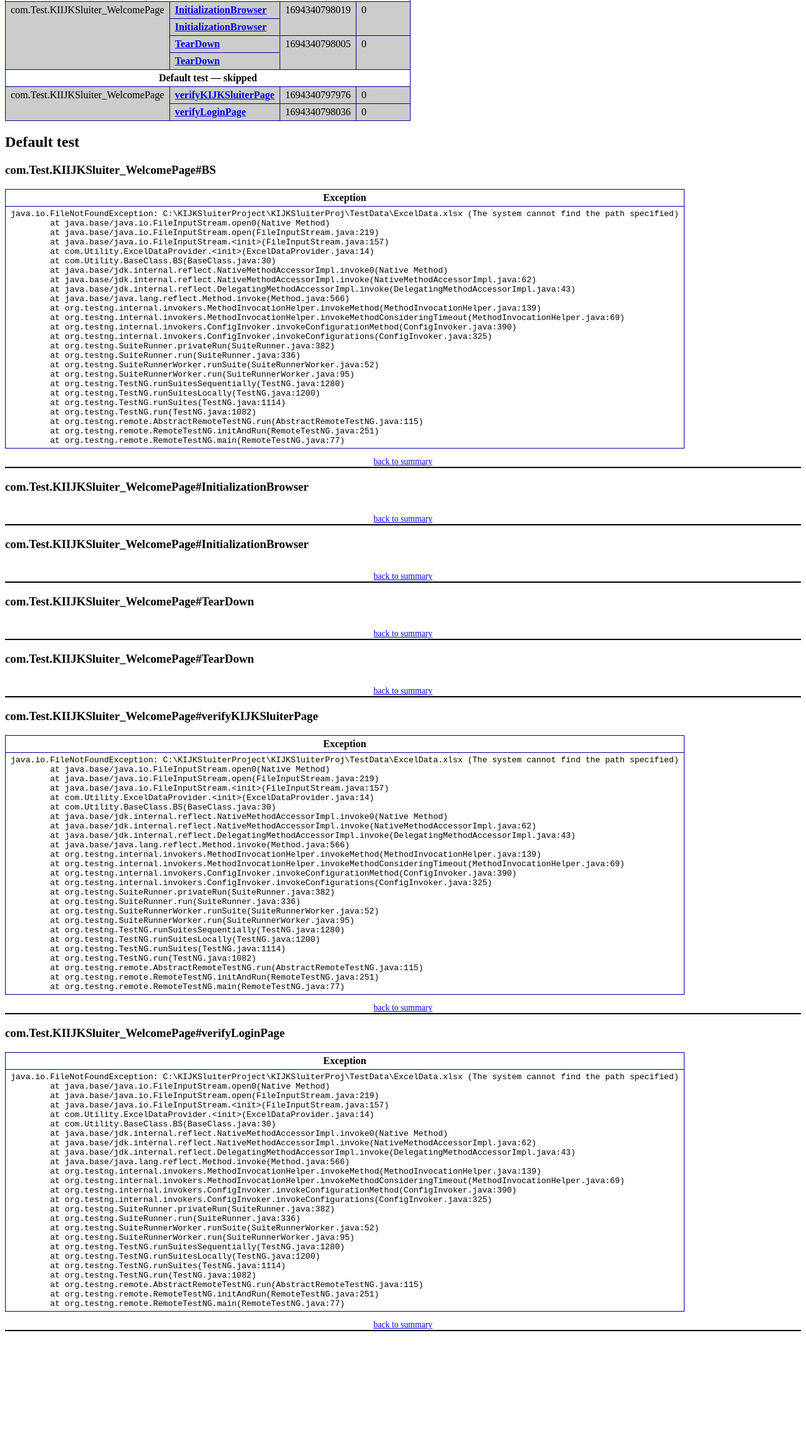
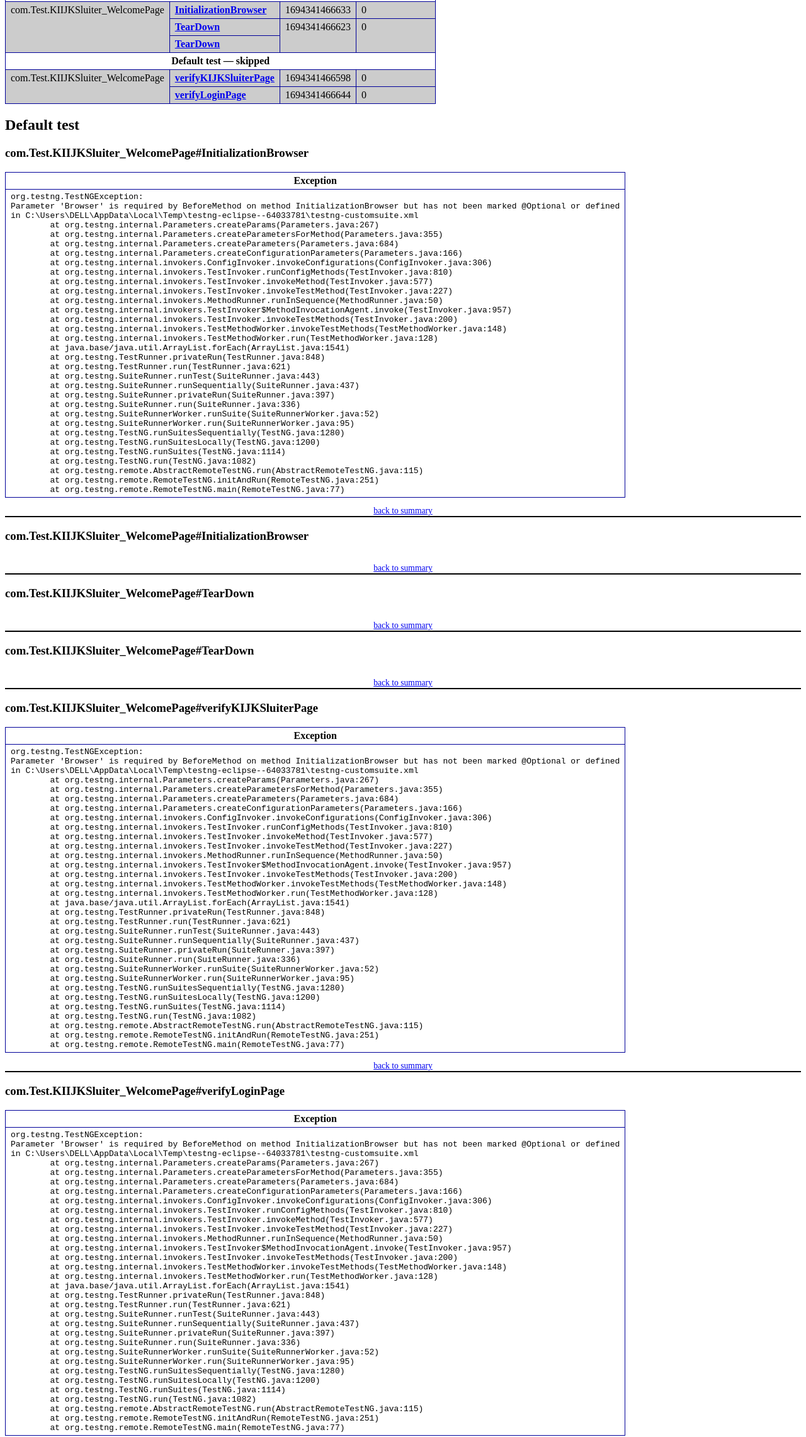
Before and after one commit to satyashripisal22/KIJKsluiterProject, a plain HTML site: page KIJKSluiterProj/test-output/emailable-report.html in a window 1280 px wide. Shown: the part 233-2514 px from the top of the page at 63% size. Before the commit the page ends 2360 px from the top, so only its background shows below. Drawn offline with Linux system fonts and the light colour scheme.

Commit message:
Third commit

```diff
--- a/KIJKSluiterProj/test-output/emailable-report.html
+++ b/KIJKSluiterProj/test-output/emailable-report.html
@@ -9,25 +9,32 @@
 <table>
 <tr><th>Test</th><th># Passed</th><th># Skipped</th><th># Retried</th><th># Failed</th><th>Time (ms)</th><th>Included Groups</th><th>Excluded Groups</th></tr>
 <tr><th colspan="8">Default suite</th></tr>
-<tr><td><a href="#t0">Default test</a></td><td class="num">0</td><td class="num attn">2</td><td class="num">0</td><td class="num">0</td><td class="num">184</td><td></td><td></td></tr>
+<tr><td><a href="#t0">Default test</a></td><td class="num">0</td><td class="num attn">2</td><td class="num">0</td><td class="num">0</td><td class="num">254</td><td></td><td></td></tr>
 </table>
-<table id='summary'><thead><tr><th>Class</th><th>Method</th><th>Start</th><th>Time (ms)</th></tr></thead><tbody><tr><th colspan="4">Default suite</th></tr></tbody><tbody id="t0"><tr><th colspan="4">Default test &#8212; failed (configuration methods)</th></tr><tr class="failedeven"><td rowspan="1">com.Test.KIIJKSluiter_WelcomePage</td><td><a href="#m0">BS</a></td><td rowspan="1">1694340797645</td><td rowspan="1">84</td></tr><tr><th colspan="4">Default test &#8212; skipped (configuration methods)</th></tr><tr class="skippedeven"><td rowspan="4">com.Test.KIIJKSluiter_WelcomePage</td><td><a href="#m1">InitializationBrowser</a></td><td rowspan="2">1694340798019</td><td rowspan="2">0</td></tr><tr class="skippedeven"><td><a href="#m2">InitializationBrowser</a></td></tr><tr class="skippedeven"><td><a href="#m3">TearDown</a></td><td rowspan="2">1694340798005</td><td rowspan="2">0</td></tr><tr class="skippedeven"><td><a href="#m4">TearDown</a></td></tr><tr><th colspan="4">Default test &#8212; skipped</th></tr><tr class="skippedeven"><td rowspan="2">com.Test.KIIJKSluiter_WelcomePage</td><td><a href="#m5">verifyKIJKSluiterPage</a></td><td rowspan="1">1694340797976</td><td rowspan="1">0</td></tr><tr class="skippedeven"><td><a href="#m6">verifyLoginPage</a></td><td rowspan="1">1694340798036</td><td rowspan="1">0</td></tr></tbody>
+<table id='summary'><thead><tr><th>Class</th><th>Method</th><th>Start</th><th>Time (ms)</th></tr></thead><tbody><tr><th colspan="4">Default suite</th></tr></tbody><tbody id="t0"><tr><th colspan="4">Default test &#8212; failed (configuration methods)</th></tr><tr class="failedeven"><td rowspan="1">com.Test.KIIJKSluiter_WelcomePage</td><td><a href="#m0">InitializationBrowser</a></td><td rowspan="1">1694341466520</td><td rowspan="1">-1694341466520</td></tr><tr><th colspan="4">Default test &#8212; skipped (configuration methods)</th></tr><tr class="skippedeven"><td rowspan="3">com.Test.KIIJKSluiter_WelcomePage</td><td><a href="#m1">InitializationBrowser</a></td><td rowspan="1">1694341466633</td><td rowspan="1">0</td></tr><tr class="skippedeven"><td><a href="#m2">TearDown</a></td><td rowspan="2">1694341466623</td><td rowspan="2">0</td></tr><tr class="skippedeven"><td><a href="#m3">TearDown</a></td></tr><tr><th colspan="4">Default test &#8212; skipped</th></tr><tr class="skippedeven"><td rowspan="2">com.Test.KIIJKSluiter_WelcomePage</td><td><a href="#m4">verifyKIJKSluiterPage</a></td><td rowspan="1">1694341466598</td><td rowspan="1">0</td></tr><tr class="skippedeven"><td><a href="#m5">verifyLoginPage</a></td><td rowspan="1">1694341466644</td><td rowspan="1">0</td></tr></tbody>
 </table>
-<h2>Default test</h2><h3 id="m0">com.Test.KIIJKSluiter_WelcomePage#BS</h3><table class="result"><tr><th>Exception</th></tr><tr><td><div class="stacktrace">java.io.FileNotFoundException: C:\KIJKSluiterProject\KIJKSluiterProj\TestData\ExcelData.xlsx (The system cannot find the path specified)
-	at java.base/java.io.FileInputStream.open0(Native Method)
-	at java.base/java.io.FileInputStream.open(FileInputStream.java:219)
-	at java.base/java.io.FileInputStream.&lt;init&gt;(FileInputStream.java:157)
-	at com.Utility.ExcelDataProvider.&lt;init&gt;(ExcelDataProvider.java:14)
-	at com.Utility.BaseClass.BS(BaseClass.java:30)
-	at java.base/jdk.internal.reflect.NativeMethodAccessorImpl.invoke0(Native Method)
-	at java.base/jdk.internal.reflect.NativeMethodAccessorImpl.invoke(NativeMethodAccessorImpl.java:62)
-	at java.base/jdk.internal.reflect.DelegatingMethodAccessorImpl.invoke(DelegatingMethodAccessorImpl.java:43)
-	at java.base/java.lang.reflect.Method.invoke(Method.java:566)
-	at org.testng.internal.invokers.MethodInvocationHelper.invokeMethod(MethodInvocationHelper.java:139)
-	at org.testng.internal.invokers.MethodInvocationHelper.invokeMethodConsideringTimeout(MethodInvocationHelper.java:69)
-	at org.testng.internal.invokers.ConfigInvoker.invokeConfigurationMethod(ConfigInvoker.java:390)
-	at org.testng.internal.invokers.ConfigInvoker.invokeConfigurations(ConfigInvoker.java:325)
-	at org.testng.SuiteRunner.privateRun(SuiteRunner.java:382)
+<h2>Default test</h2><h3 id="m0">com.Test.KIIJKSluiter_WelcomePage#InitializationBrowser</h3><table class="result"><tr><th>Exception</th></tr><tr><td><div class="stacktrace">org.testng.TestNGException:
+Parameter &apos;Browser&apos; is required by BeforeMethod on method InitializationBrowser but has not been marked @Optional or defined
+in C:\Users\DELL\AppData\Local\Temp\testng-eclipse--64033781\testng-customsuite.xml
+	at org.testng.internal.Parameters.createParams(Parameters.java:267)
+	at org.testng.internal.Parameters.createParametersForMethod(Parameters.java:355)
+	at org.testng.internal.Parameters.createParameters(Parameters.java:684)
+	at org.testng.internal.Parameters.createConfigurationParameters(Parameters.java:166)
+	at org.testng.internal.invokers.ConfigInvoker.invokeConfigurations(ConfigInvoker.java:306)
+	at org.testng.internal.invokers.TestInvoker.runConfigMethods(TestInvoker.java:810)
+	at org.testng.internal.invokers.TestInvoker.invokeMethod(TestInvoker.java:577)
+	at org.testng.internal.invokers.TestInvoker.invokeTestMethod(TestInvoker.java:227)
+	at org.testng.internal.invokers.MethodRunner.runInSequence(MethodRunner.java:50)
+	at org.testng.internal.invokers.TestInvoker$MethodInvocationAgent.invoke(TestInvoker.java:957)
+	at org.testng.internal.invokers.TestInvoker.invokeTestMethods(TestInvoker.java:200)
+	at org.testng.internal.invokers.TestMethodWorker.invokeTestMethods(TestMethodWorker.java:148)
+	at org.testng.internal.invokers.TestMethodWorker.run(TestMethodWorker.java:128)
+	at java.base/java.util.ArrayList.forEach(ArrayList.java:1541)
+	at org.testng.TestRunner.privateRun(TestRunner.java:848)
+	at org.testng.TestRunner.run(TestRunner.java:621)
+	at org.testng.SuiteRunner.runTest(SuiteRunner.java:443)
+	at org.testng.SuiteRunner.runSequentially(SuiteRunner.java:437)
+	at org.testng.SuiteRunner.privateRun(SuiteRunner.java:397)
 	at org.testng.SuiteRunner.run(SuiteRunner.java:336)
 	at org.testng.SuiteRunnerWorker.runSuite(SuiteRunnerWorker.java:52)
 	at org.testng.SuiteRunnerWorker.run(SuiteRunnerWorker.java:95)
@@ -40,24 +47,30 @@
 	at org.testng.remote.RemoteTestNG.main(RemoteTestNG.java:77)
 </div></td></tr></table><p class="totop"><a href="#summary">back to summary</a></p>
 <h3 id="m1">com.Test.KIIJKSluiter_WelcomePage#InitializationBrowser</h3><table class="result"><tr><th class="invisible"/></tr></table><p class="totop"><a href="#summary">back to summary</a></p>
-<h3 id="m2">com.Test.KIIJKSluiter_WelcomePage#InitializationBrowser</h3><table class="result"><tr><th class="invisible"/></tr></table><p class="totop"><a href="#summary">back to summary</a></p>
+<h3 id="m2">com.Test.KIIJKSluiter_WelcomePage#TearDown</h3><table class="result"><tr><th class="invisible"/></tr></table><p class="totop"><a href="#summary">back to summary</a></p>
 <h3 id="m3">com.Test.KIIJKSluiter_WelcomePage#TearDown</h3><table class="result"><tr><th class="invisible"/></tr></table><p class="totop"><a href="#summary">back to summary</a></p>
-<h3 id="m4">com.Test.KIIJKSluiter_WelcomePage#TearDown</h3><table class="result"><tr><th class="invisible"/></tr></table><p class="totop"><a href="#summary">back to summary</a></p>
-<h3 id="m5">com.Test.KIIJKSluiter_WelcomePage#verifyKIJKSluiterPage</h3><table class="result"><tr><th>Exception</th></tr><tr><td><div class="stacktrace">java.io.FileNotFoundException: C:\KIJKSluiterProject\KIJKSluiterProj\TestData\ExcelData.xlsx (The system cannot find the path specified)
-	at java.base/java.io.FileInputStream.open0(Native Method)
-	at java.base/java.io.FileInputStream.open(FileInputStream.java:219)
-	at java.base/java.io.FileInputStream.&lt;init&gt;(FileInputStream.java:157)
-	at com.Utility.ExcelDataProvider.&lt;init&gt;(ExcelDataProvider.java:14)
-	at com.Utility.BaseClass.BS(BaseClass.java:30)
-	at java.base/jdk.internal.reflect.NativeMethodAccessorImpl.invoke0(Native Method)
-	at java.base/jdk.internal.reflect.NativeMethodAccessorImpl.invoke(NativeMethodAccessorImpl.java:62)
-	at java.base/jdk.internal.reflect.DelegatingMethodAccessorImpl.invoke(DelegatingMethodAccessorImpl.java:43)
-	at java.base/java.lang.reflect.Method.invoke(Method.java:566)
-	at org.testng.internal.invokers.MethodInvocationHelper.invokeMethod(MethodInvocationHelper.java:139)
-	at org.testng.internal.invokers.MethodInvocationHelper.invokeMethodConsideringTimeout(MethodInvocationHelper.java:69)
-	at org.testng.internal.invokers.ConfigInvoker.invokeConfigurationMethod(ConfigInvoker.java:390)
-	at org.testng.internal.invokers.ConfigInvoker.invokeConfigurations(ConfigInvoker.java:325)
-	at org.testng.SuiteRunner.privateRun(SuiteRunner.java:382)
+<h3 id="m4">com.Test.KIIJKSluiter_WelcomePage#verifyKIJKSluiterPage</h3><table class="result"><tr><th>Exception</th></tr><tr><td><div class="stacktrace">org.testng.TestNGException:
+Parameter &apos;Browser&apos; is required by BeforeMethod on method InitializationBrowser but has not been marked @Optional or defined
+in C:\Users\DELL\AppData\Local\Temp\testng-eclipse--64033781\testng-customsuite.xml
+	at org.testng.internal.Parameters.createParams(Parameters.java:267)
+	at org.testng.internal.Parameters.createParametersForMethod(Parameters.java:355)
+	at org.testng.internal.Parameters.createParameters(Parameters.java:684)
+	at org.testng.internal.Parameters.createConfigurationParameters(Parameters.java:166)
+	at org.testng.internal.invokers.ConfigInvoker.invokeConfigurations(ConfigInvoker.java:306)
+	at org.testng.internal.invokers.TestInvoker.runConfigMethods(TestInvoker.java:810)
+	at org.testng.internal.invokers.TestInvoker.invokeMethod(TestInvoker.java:577)
+	at org.testng.internal.invokers.TestInvoker.invokeTestMethod(TestInvoker.java:227)
+	at org.testng.internal.invokers.MethodRunner.runInSequence(MethodRunner.java:50)
+	at org.testng.internal.invokers.TestInvoker$MethodInvocationAgent.invoke(TestInvoker.java:957)
+	at org.testng.internal.invokers.TestInvoker.invokeTestMethods(TestInvoker.java:200)
+	at org.testng.internal.invokers.TestMethodWorker.invokeTestMethods(TestMethodWorker.java:148)
+	at org.testng.internal.invokers.TestMethodWorker.run(TestMethodWorker.java:128)
+	at java.base/java.util.ArrayList.forEach(ArrayList.java:1541)
+	at org.testng.TestRunner.privateRun(TestRunner.java:848)
+	at org.testng.TestRunner.run(TestRunner.java:621)
+	at org.testng.SuiteRunner.runTest(SuiteRunner.java:443)
+	at org.testng.SuiteRunner.runSequentially(SuiteRunner.java:437)
+	at org.testng.SuiteRunner.privateRun(SuiteRunner.java:397)
 	at org.testng.SuiteRunner.run(SuiteRunner.java:336)
 	at org.testng.SuiteRunnerWorker.runSuite(SuiteRunnerWorker.java:52)
 	at org.testng.SuiteRunnerWorker.run(SuiteRunnerWorker.java:95)
@@ -69,21 +82,28 @@
 	at org.testng.remote.RemoteTestNG.initAndRun(RemoteTestNG.java:251)
 	at org.testng.remote.RemoteTestNG.main(RemoteTestNG.java:77)
 </div></td></tr></table><p class="totop"><a href="#summary">back to summary</a></p>
-<h3 id="m6">com.Test.KIIJKSluiter_WelcomePage#verifyLoginPage</h3><table class="result"><tr><th>Exception</th></tr><tr><td><div class="stacktrace">java.io.FileNotFoundException: C:\KIJKSluiterProject\KIJKSluiterProj\TestData\ExcelData.xlsx (The system cannot find the path specified)
-	at java.base/java.io.FileInputStream.open0(Native Method)
-	at java.base/java.io.FileInputStream.open(FileInputStream.java:219)
-	at java.base/java.io.FileInputStream.&lt;init&gt;(FileInputStream.java:157)
-	at com.Utility.ExcelDataProvider.&lt;init&gt;(ExcelDataProvider.java:14)
-	at com.Utility.BaseClass.BS(BaseClass.java:30)
-	at java.base/jdk.internal.reflect.NativeMethodAccessorImpl.invoke0(Native Method)
-	at java.base/jdk.internal.reflect.NativeMethodAccessorImpl.invoke(NativeMethodAccessorImpl.java:62)
-	at java.base/jdk.internal.reflect.DelegatingMethodAccessorImpl.invoke(DelegatingMethodAccessorImpl.java:43)
-	at java.base/java.lang.reflect.Method.invoke(Method.java:566)
-	at org.testng.internal.invokers.MethodInvocationHelper.invokeMethod(MethodInvocationHelper.java:139)
-	at org.testng.internal.invokers.MethodInvocationHelper.invokeMethodConsideringTimeout(MethodInvocationHelper.java:69)
-	at org.testng.internal.invokers.ConfigInvoker.invokeConfigurationMethod(ConfigInvoker.java:390)
-	at org.testng.internal.invokers.ConfigInvoker.invokeConfigurations(ConfigInvoker.java:325)
-	at org.testng.SuiteRunner.privateRun(SuiteRunner.java:382)
+<h3 id="m5">com.Test.KIIJKSluiter_WelcomePage#verifyLoginPage</h3><table class="result"><tr><th>Exception</th></tr><tr><td><div class="stacktrace">org.testng.TestNGException:
+Parameter &apos;Browser&apos; is required by BeforeMethod on method InitializationBrowser but has not been marked @Optional or defined
+in C:\Users\DELL\AppData\Local\Temp\testng-eclipse--64033781\testng-customsuite.xml
+	at org.testng.internal.Parameters.createParams(Parameters.java:267)
+	at org.testng.internal.Parameters.createParametersForMethod(Parameters.java:355)
+	at org.testng.internal.Parameters.createParameters(Parameters.java:684)
+	at org.testng.internal.Parameters.createConfigurationParameters(Parameters.java:166)
+	at org.testng.internal.invokers.ConfigInvoker.invokeConfigurations(ConfigInvoker.java:306)
+	at org.testng.internal.invokers.TestInvoker.runConfigMethods(TestInvoker.java:810)
+	at org.testng.internal.invokers.TestInvoker.invokeMethod(TestInvoker.java:577)
+	at org.testng.internal.invokers.TestInvoker.invokeTestMethod(TestInvoker.java:227)
+	at org.testng.internal.invokers.MethodRunner.runInSequence(MethodRunner.java:50)
+	at org.testng.internal.invokers.TestInvoker$MethodInvocationAgent.invoke(TestInvoker.java:957)
+	at org.testng.internal.invokers.TestInvoker.invokeTestMethods(TestInvoker.java:200)
+	at org.testng.internal.invokers.TestMethodWorker.invokeTestMethods(TestMethodWorker.java:148)
+	at org.testng.internal.invokers.TestMethodWorker.run(TestMethodWorker.java:128)
+	at java.base/java.util.ArrayList.forEach(ArrayList.java:1541)
+	at org.testng.TestRunner.privateRun(TestRunner.java:848)
+	at org.testng.TestRunner.run(TestRunner.java:621)
+	at org.testng.SuiteRunner.runTest(SuiteRunner.java:443)
+	at org.testng.SuiteRunner.runSequentially(SuiteRunner.java:437)
+	at org.testng.SuiteRunner.privateRun(SuiteRunner.java:397)
 	at org.testng.SuiteRunner.run(SuiteRunner.java:336)
 	at org.testng.SuiteRunnerWorker.runSuite(SuiteRunnerWorker.java:52)
 	at org.testng.SuiteRunnerWorker.run(SuiteRunnerWorker.java:95)
```
Also changed, not shown: KIJKSluiterProj/test-output/Default suite/Default test.html (+146 -109 lines), KIJKSluiterProj/test-output/Default suite/Default test.xml (+27 -21 lines), KIJKSluiterProj/test-output/index.html (+48 -36 lines), KIJKSluiterProj/test-output/junitreports/TEST-com.Test.KIIJKSluiter_WelcomePage.xml (+31 -22 lines), KIJKSluiterProj/test-output/old/Default suite/methods-alphabetical.html (+1 -1 lines), KIJKSluiterProj/test-output/old/Default suite/methods.html (+1 -1 lines), KIJKSluiterProj/test-output/testng-results.xml (+93 -66 lines), 1 other file.
